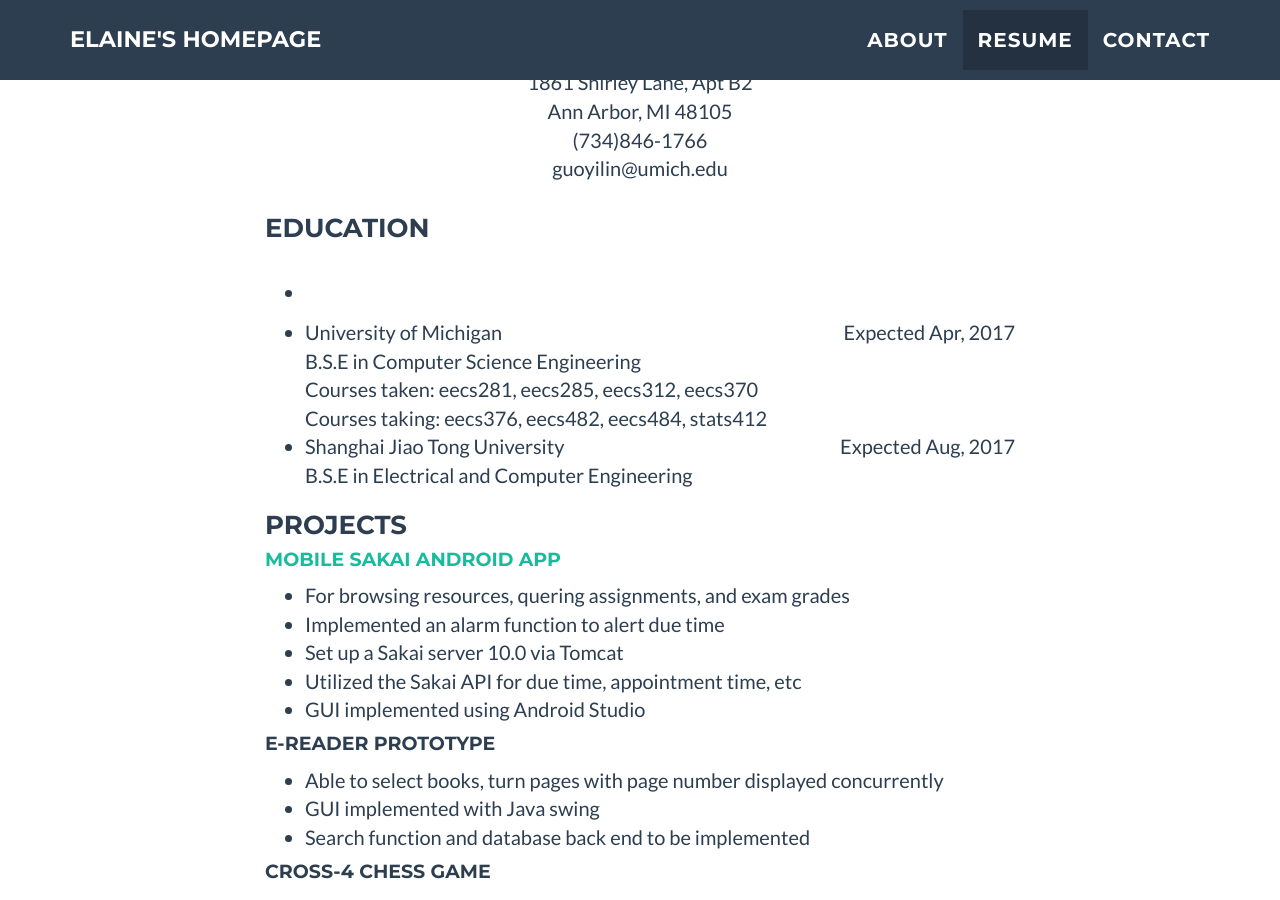
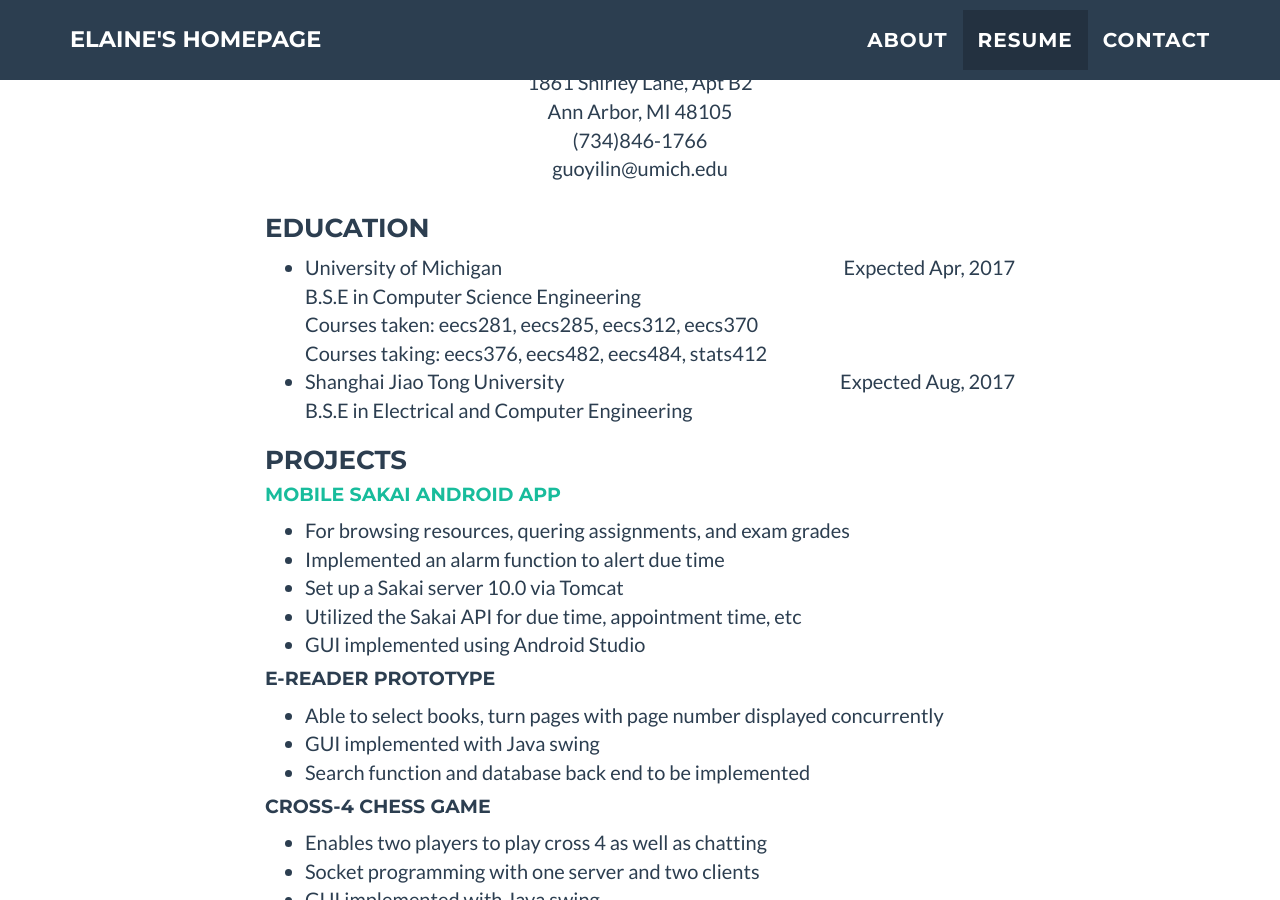
Before and after one commit to YilinGUO/YilinGUO.github.io, a Jekyll site: the page built from index.html, in a window 1280 px wide and 900 px high, scrolled down 1677 px. Built offline with Jekyll 4.4.1, drawn with Linux system fonts in a browser that asks for light colours.

Commit message:
updated all

```diff
--- a/_includes/portfolio_grid.html
+++ b/_includes/portfolio_grid.html
@@ -33,9 +33,6 @@
                 <div class="col-lg-8 col-lg-offset-2">
                     <h3>Education</h3>
                         <ul>
-                            <li>
-                                <a href="{{ network.url }}" class="btn-social btn-outline"><i class="fa fa-fw fa-{{ network.title }}"></i></a>
-                            </li>
                             <li>University of Michigan
                             <span style="float:right;"> Expected Apr, 2017</span><br>
                             B.S.E in Computer Science Engineering<br>
```
